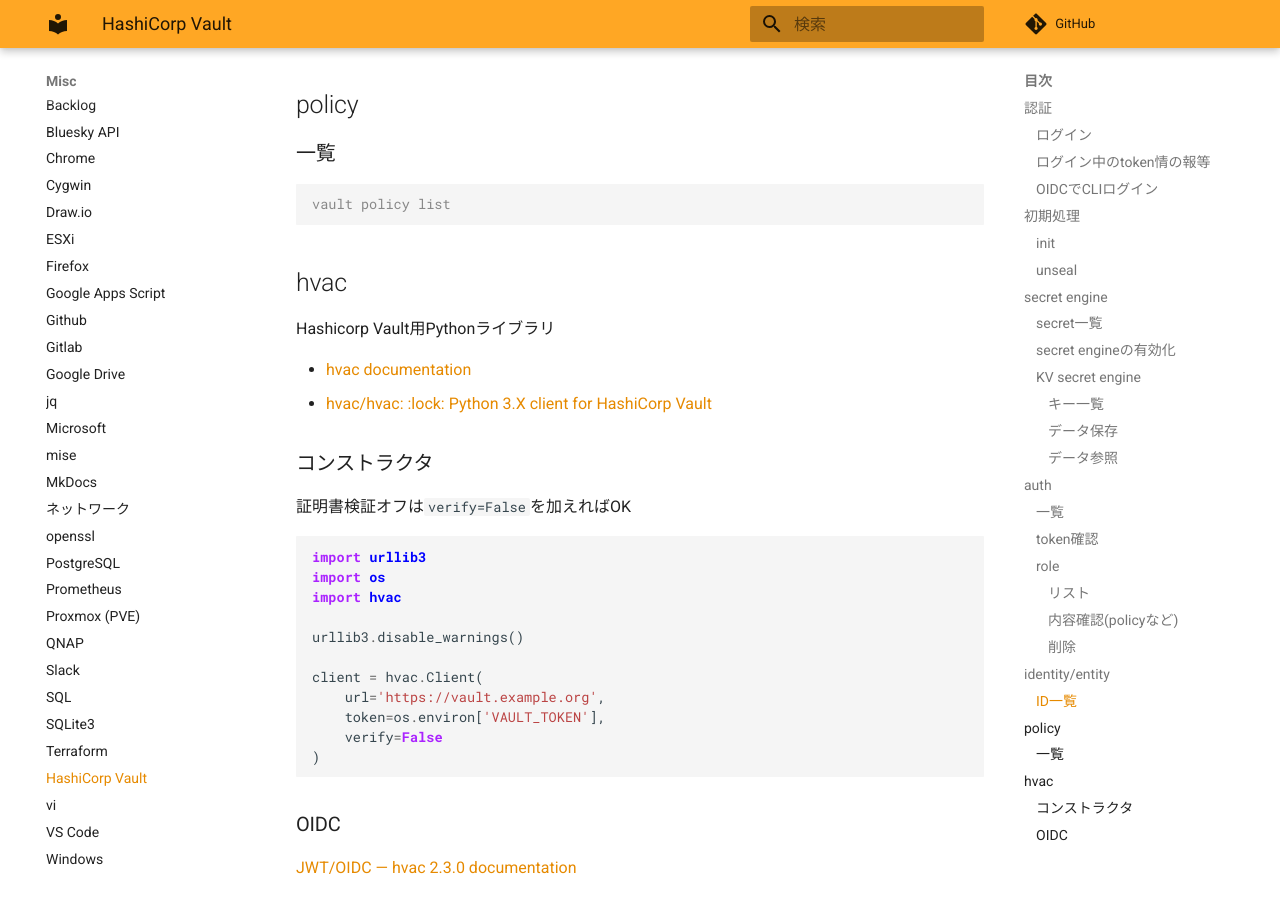
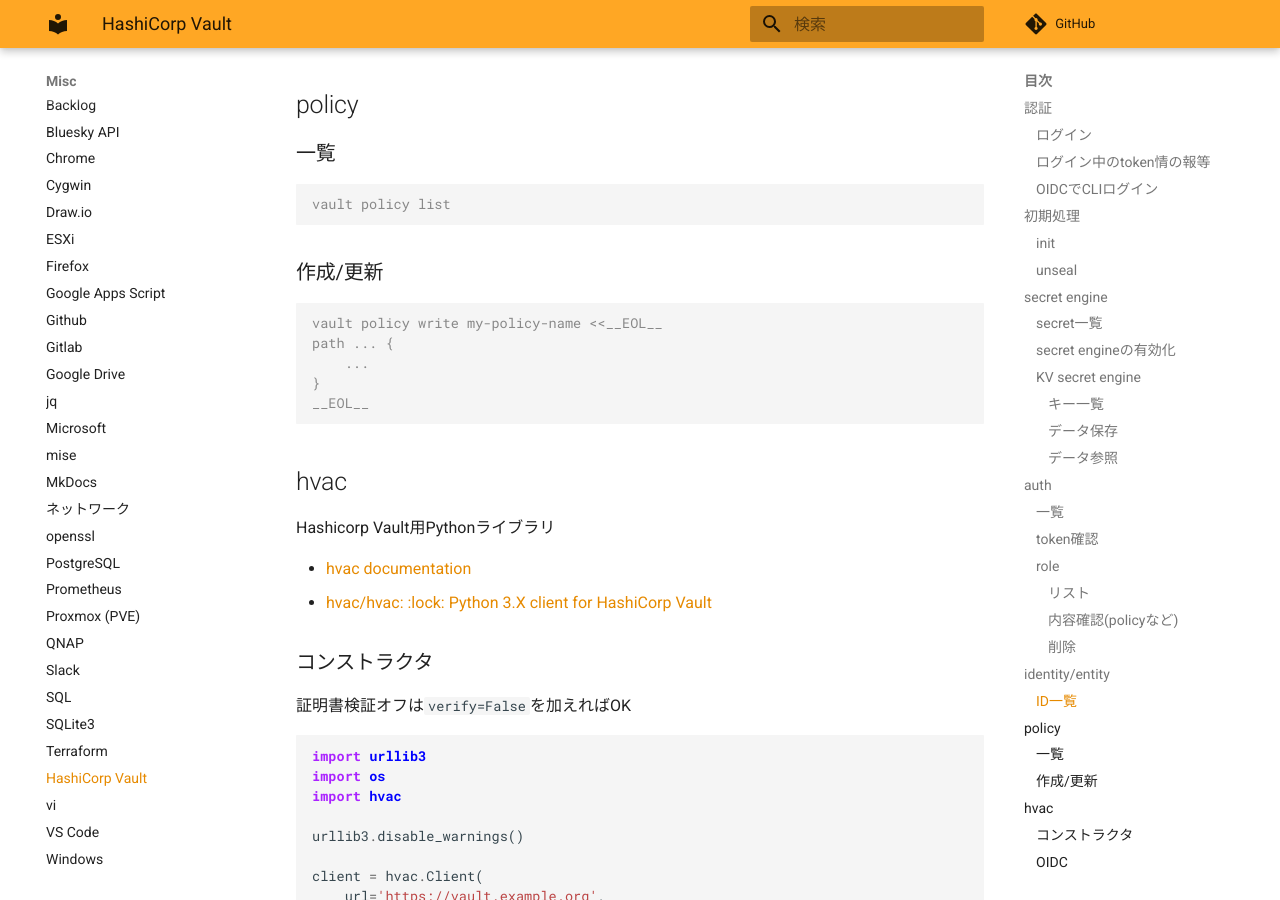
Before and after one commit to zaki-lknr/docs, an MkDocs documentation site: the page built from docs/Misc/vault.md, in a window 1280 px wide and 900 px high, scrolled down 3171 px. Built offline with MkDocs 1.6.1 and Material for MkDocs 9.7.7, drawn with Linux system fonts in a browser that asks for light colours; comment, search, counter and statistics services are not loaded.

Commit message:
add: misc/vault: policy write

````diff
--- a/docs/Misc/vault.md
+++ b/docs/Misc/vault.md
@@ -161,6 +161,16 @@ vault list identity/entity-alias/id
 vault policy list
 ```
 
+### 作成/更新
+
+```console
+vault policy write my-policy-name <<__EOL__
+path ... {
+    ...
+}
+__EOL__
+```
+
 ## hvac
 
 Hashicorp Vault用Pythonライブラリ
````
